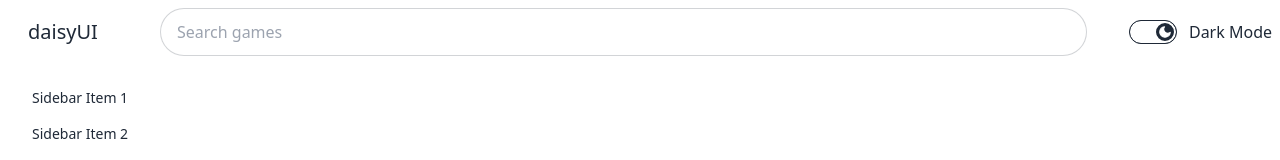
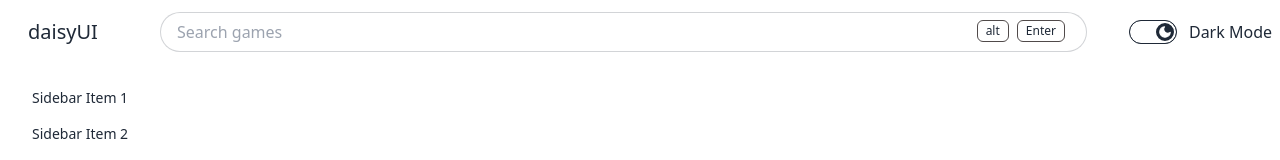
Before and after one commit to amangouste225/game-genre, a React (Vite) app: page / in a window 1280 px wide. Shown: the top 160 px of the page. Built offline with nearby package versions, Linux system fonts and the light colour scheme; no server answers.

Commit message:
compress overall images

```diff
--- a/src/components/GameCard.tsx
+++ b/src/components/GameCard.tsx
@@ -1,5 +1,6 @@
 import { IconsList } from '.';
 import { Games } from '../hooks/useGames';
+import { getCropped } from '../services/image-url';
 import { Credit } from './';
 
 interface Props {
@@ -11,7 +12,7 @@ export const GameCard = ({ game }: Props) => {
     <div className='card max-w-[380px] h-[260px] bg-base-300 shadow-lg cursor-pointer hover:scale-105 ease-in-out duration-300'>
       <figure className='h-full w-full'>
         <img
-          src={game.background_image}
+          src={getCropped(game.background_image)}
           alt='Shoes'
           className='w-full h-full object-cover'
         />
--- a/src/components/Navbar.tsx
+++ b/src/components/Navbar.tsx
@@ -13,8 +13,6 @@ export const Navbar = () => {
   useEffect(() => {
     localStorage.setItem('theme', JSON.stringify(theme));
     document.querySelector('html')?.setAttribute('data-theme', theme);
-    // document.documentElement.removeAttribute('data-theme');
-    // document.documentElement.classList.add(theme);
   }, [theme]);
 
   return (
@@ -24,11 +22,15 @@ export const Navbar = () => {
           <a className='px-5 text-xl'>daisyUI</a>
         </div>
         <div className='flex-1 gap-2'>
-          <div className='form-control w-full'>
+          <div className='form-control w-full relative'>
+            <div className='absolute hidden md:flex items-center gap-2 right-16 top-2'>
+              <span className='alt'>alt</span>
+              <span className='alt'>Enter</span>
+            </div>
             <input
               type='text'
               placeholder='Search games'
-              className='input input-bordered w-10/12 md:w-11/12 rounded-full mx-auto hover:bg-base-100 hover:text-base-0'
+              className='input input-bordered w-10/12 md:w-11/12 rounded-full mx-auto hover:text-base-0 focus:bg-black'
             />
           </div>
         </div>
--- a/src/index.css
+++ b/src/index.css
@@ -5,6 +5,15 @@
 
 
 @layer utilities {
+
+  .input {
+    @apply h-[2.5em]
+  }
+
+  .alt {
+    @apply border-[#504a4a] border-[1px] px-2 py-[2px] text-xs rounded-md
+  }
+
   .drawer-content {
     @apply sm:grid-cols-2 lg:grid-cols-3 xl:grid-cols-4 3xl:grid-cols-5 grid md:justify-between justify-center gap-6 p-4
   }
--- /dev/null
+++ b/src/services/image-url.ts
@@ -0,0 +1,5 @@
+export const getCropped = (url: string) => {
+  const target = 'media/';
+  const index = url.indexOf('media/') + target.length;
+  return url.slice(0, index) + 'crop/600/400/' + url.slice(index);
+};
```
